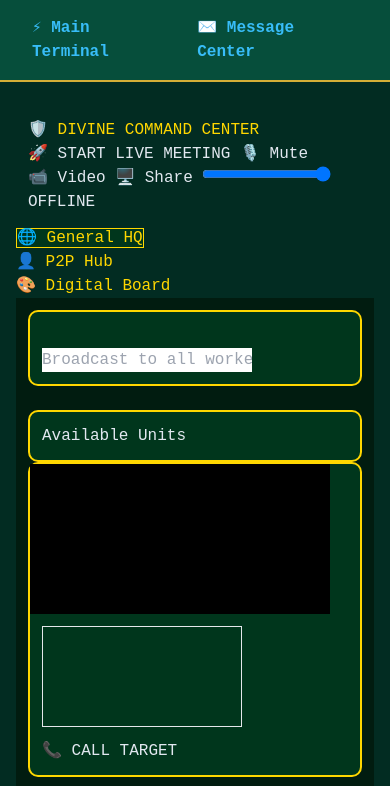
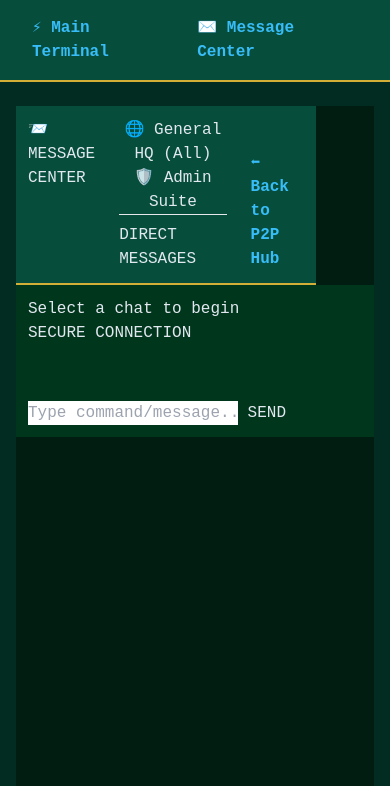
Before and after one commit to divineabraham888-cpu/divine-digital-forum, a Django app: template dashboard/templates/dashboard/message_center.html in a window 390 px wide. Shown: the top 786 px of the page. Run offline with Django 5.2, Linux system fonts and the light colour scheme; the template is opened without the code that fills it, so the values that code supplies are empty; parts of the project's set-up code (start-up, migrations or seed data) failed here and were passed over; some libraries are stand-ins or nearby versions.

Commit message:
Add P2P Hub and Message Center modules

```diff
--- a/dashboard/templates/dashboard/message_center.html
+++ b/dashboard/templates/dashboard/message_center.html
@@ -1,142 +1,86 @@
 {% extends 'dashboard/template.html' %}
 {% block content %}
-<script src="https://unpkg.com/peerjs@1.5.2/dist/peerjs.min.js"></script>
 
-<div class="divine-app-container container-fluid p-0 d-flex flex-column vh-100" id="app-root">
+<div class="divine-message-container d-flex" style="height: 100vh; background-color: #011C10;">
+    <!-- SIDEBAR: CHAT LIST -->
+    <nav class="bg-dark border-end border-warning p-3 d-flex flex-column" style="width: 300px;">
+        <h4 class="text-warning mb-4 fw-bold">📨 MESSAGE CENTER</h4>
+        <div class="list-group list-group-flush" id="chat-list">
+            <button class="list-group-item bg-transparent text-warning border-warning" onclick="switchChat('General_HQ')">🌐 General HQ (All)</button>
+            <button class="list-group-item bg-transparent text-warning border-warning" onclick="switchChat('Admin_Chat')">🛡️ Admin Suite</button>
+            <hr class="text-warning">
+            <h6 class="text-warning small mt-2">DIRECT MESSAGES</h6>
+            {% for contact in contacts %}
+            <button class="list-group-item bg-transparent text-white border-secondary" onclick="switchChat('{{ contact.username }}')">👤 {{ contact.username }}</button>
+            {% endfor %}
+        </div>
+        <div class="mt-auto">
+            <a href="{% url 'dashboard:p2p_hub' %}" class="btn btn-outline-warning w-100">⬅ Back to P2P Hub</a>
+        </div>
+    </nav>
 
-    <header class="p-3 border-bottom border-warning d-flex justify-content-between align-items-center bg-dark">
-        <h3 class="divine-gold-text fw-bold m-0">🛡️ DIVINE COMMAND CENTER</h3>
-        <div class="d-flex gap-2 align-items-center">
-            <button onclick="activateSystem()" class="btn btn-success fw-bold">🚀 START LIVE MEETING</button>
+    <!-- MAIN CHAT AREA -->
+    <main class="flex-grow-1 d-flex flex-column" style="background-color: #00361C;">
+        <header class="p-3 border-bottom border-warning d-flex justify-content-between align-items-center">
+            <h5 id="active-chat-title" class="text-warning mb-0">Select a chat to begin</h5>
+            <span class="badge bg-warning text-dark">SECURE CONNECTION</span>
+        </header>
 
-            <button onclick="toggleAudio()" class="btn btn-outline-warning">🎙️ Mute</button>
-            <button onclick="toggleVideo()" class="btn btn-outline-warning">📹 Video</button>
-            <button onclick="toggleScreenShare()" class="btn btn-outline-primary">🖥️ Share</button>
-            <input type="range" id="volume-slider" min="0" max="1" step="0.1" value="1" onchange="adjustVolume(this.value)">
-            <span id="sys-status" class="badge bg-warning text-dark">OFFLINE</span>
+        <div id="message-display" class="flex-grow-1 p-4 overflow-auto text-white">
+            <!-- Messages appear here -->
         </div>
-    </header>
 
-    <ul class="nav nav-tabs divine-nav bg-dark">
-        <li class="nav-item"><a class="nav-link active" data-bs-toggle="tab" href="#hq-tab">🌐 General HQ</a></li>
-        <li class="nav-item"><a class="nav-link" data-bs-toggle="tab" href="#p2p-tab">👤 P2P Hub</a></li>
-        <li class="nav-item"><a class="nav-link" data-bs-toggle="tab" href="#board-tab">🎨 Digital Board</a></li>
-    </ul>
-
-    <div class="tab-content flex-grow-1 overflow-hidden" style="background-color: #011C10;">
-
-        <div class="tab-pane fade show active h-100 p-3" id="hq-tab">
-            <div class="divine-card h-100 d-flex flex-column">
-                <div id="chat-log" class="flex-grow-1 overflow-auto p-3 text-white" style="font-family: monospace;"></div>
-                <div class="p-3 border-top border-warning">
-                    <input type="text" id="chat-input" class="form-control bg-dark text-warning" placeholder="Broadcast to all workers...">
-                </div>
+        <div class="p-3 border-top border-warning bg-dark">
+            <div class="input-group">
+                <input type="text" id="msg-input" class="form-control bg-dark text-white border-warning" placeholder="Type command/message...">
+                <button class="btn btn-warning fw-bold" onclick="sendMessage()">SEND</button>
             </div>
         </div>
-
-        <div class="tab-pane fade h-100 p-3" id="p2p-tab">
-            <div class="row h-100 g-3">
-                <div class="col-md-3">
-                    <div class="divine-card p-3 h-100">
-                        <h5 class="text-warning">Available Units</h5>
-                        <ul class="list-group list-group-flush bg-transparent" id="peer-list">
-                            {% for contact in contacts %}
-                            <li class="list-group-item bg-transparent text-white d-flex justify-content-between">
-                                {{ contact.username }}
-                                <button onclick="setTarget('{{ contact.id }}')" class="btn btn-sm btn-outline-warning">Target</button>
-                            </li>
-                            {% endfor %}
-                        </ul>
-                    </div>
-                </div>
-                <div class="col-md-9 position-relative divine-card">
-                    <video id="remote-vid" class="w-100 h-100 bg-black" autoplay playsinline></video>
-                    <video id="local-vid" class="position-absolute bottom-0 end-0 m-3 border border-warning" style="width:200px;" autoplay muted playsinline></video>
-                    <div class="position-absolute top-0 start-0 m-3">
-                        <button onclick="executeCall()" class="btn btn-warning fw-bold">📞 CALL TARGET</button>
-                    </div>
-                </div>
-            </div>
-        </div>
-
-        <div class="tab-pane fade h-100" id="board-tab">
-            <iframe src="https://excalidraw.com/" class="w-100 h-100 border-0"></iframe>
-        </div>
-    </div>
+    </main>
 </div>
 
 <style>
-    .divine-card { background-color: #00361C; border: 2px solid #FFD700; border-radius: 10px; }
-    .divine-gold-text { color: #FFD700; }
-    .nav-link { color: #FFD700; }
-    .nav-link.active { background-color: #00361C !important; color: #FFD700 !important; border: 1px solid #FFD700 !important; }
+    .divine-message-container { height: 100vh; }
+    #message-display { display: flex; flex-direction: column; gap: 10px; }
+    .msg-bubble { background: #011C10; padding: 10px; border-radius: 10px; border: 1px solid #FFD700; max-width: 70%; }
 </style>
 
 <script>
-    const myId = "{{ request.user.id }}";
-    const myPeerId = "divine_master_" + myId;
-    let peer, localStream, targetId = null;
+    let currentChat = null;
 
-    // 1. CHAT PERSISTENCE
-    const chatLog = document.getElementById('chat-log');
-    const chatInput = document.getElementById('chat-input');
+    // Load messages from LocalStorage so they never disappear
+    function switchChat(chatId) {
+        currentChat = chatId;
+        document.getElementById('active-chat-title').innerText = chatId;
+        document.getElementById('message-display').innerHTML = ''; // Clear view
 
-    function saveAndAppend(msg) {
-        let history = JSON.parse(localStorage.getItem('divine_chat') || '[]');
-        history.push(msg);
-        localStorage.setItem('divine_chat', JSON.stringify(history));
-        const div = document.createElement('div');
-        div.textContent = msg;
-        chatLog.appendChild(div);
+        const history = JSON.parse(localStorage.getItem('msg_' + chatId) || '[]');
+        history.forEach(m => appendToScreen(m.sender, m.text));
     }
 
-    chatInput.addEventListener('keypress', (e) => {
-        if (e.key === 'Enter') {
-            saveAndAppend("Admin: " + chatInput.value);
-            chatInput.value = '';
-        }
-    });
-
-    // 2. ACTIVATION
-    async function activateSystem() {
-        document.getElementById('sys-status').innerText = "CONNECTING...";
-
-        try {
-            localStream = await navigator.mediaDevices.getUserMedia({ video: true, audio: true });
-            document.getElementById('local-vid').srcObject = localStream;
-
-            peer = new Peer(myPeerId, { secure: true, host: '0.peerjs.com', port: 443 });
-
-            peer.on('open', (id) => {
-                document.getElementById('sys-status').innerText = "🟢 ONLINE: " + id;
-            });
-
-            peer.on('call', (call) => {
-                call.answer(localStream);
-                call.on('stream', (stream) => { document.getElementById('remote-vid').srcObject = stream; });
-            });
-
-            // Load history
-            JSON.parse(localStorage.getItem('divine_chat') || '[]').forEach(m => {
-                const div = document.createElement('div'); div.textContent = m; chatLog.appendChild(div);
-            });
-
-        } catch (err) {
-            alert("Permissions Denied. Please check your camera settings.");
-        }
+    function appendToScreen(sender, text) {
+        const display = document.getElementById('message-display');
+        const div = document.createElement('div');
+        div.className = 'msg-bubble';
+        div.innerHTML = `<strong>${sender}:</strong> ${text}`;
+        display.appendChild(div);
+        display.scrollTop = display.scrollHeight;
     }
 
-    // 3. ACTIONS
-    function setTarget(id) { targetId = "divine_master_" + id; alert("Target Locked: " + targetId); }
+    function sendMessage() {
+        if(!currentChat) return alert("Select a chat first!");
+        const input = document.getElementById('msg-input');
+        const text = input.value;
+        if(!text) return;
 
-    function executeCall() {
-        if(!targetId) return alert("Select a target first!");
-        const call = peer.call(targetId, localStream);
-        call.on('stream', (stream) => { document.getElementById('remote-vid').srcObject = stream; });
+        // Save
+        let history = JSON.parse(localStorage.getItem('msg_' + currentChat) || '[]');
+        history.push({sender: 'You', text: text});
+        localStorage.setItem('msg_' + currentChat, JSON.stringify(history));
+
+        // Display
+        appendToScreen('You', text);
+        input.value = '';
     }
-
-    function toggleAudio() { localStream.getAudioTracks()[0].enabled = !localStream.getAudioTracks()[0].enabled; }
-    function toggleVideo() { localStream.getVideoTracks()[0].enabled = !localStream.getVideoTracks()[0].enabled; }
-    function adjustVolume(v) { document.getElementById('remote-vid').volume = v; }
 </script>
 {% endblock %}
--- a/dashboard/urls.py
+++ b/dashboard/urls.py
@@ -42,4 +42,5 @@ urlpatterns = [
     path('profile/', views.profile_view, name='profile_view'),
     path('settings/', views.settings_view, name='settings_view'),
     path('leaderboard/', views.leaderboard_view, name='leaderboard_view'),
+    path('messages/', views.message_center_view, name='message_center'),
 ]
```
Also changed, not shown: dashboard/templates/dashboard/p2p.html (added, +129 -0 lines).
